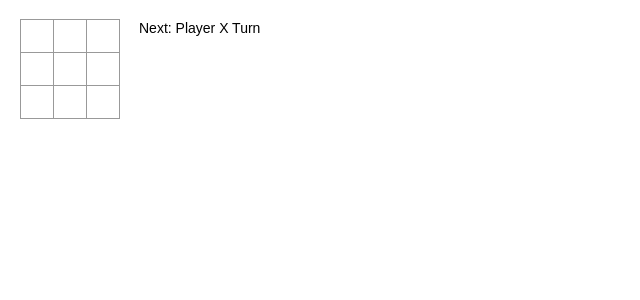
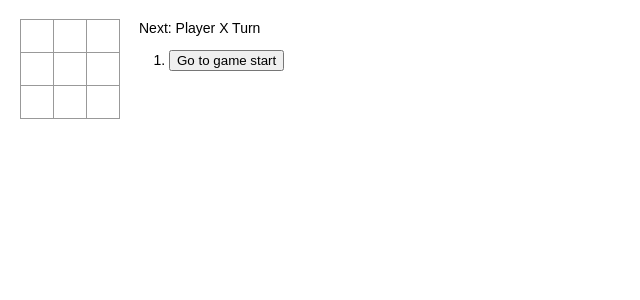
Before and after one commit to dorvilsteven/react-tac-toe, a React (Create React App) app: page / in a window 1280 px wide. Shown: the top 300 px of the page, without its empty margins (0-640 px from the left). Built offline with nearby package versions, Linux system fonts and the light colour scheme.

Commit message:
moved around code to adhere to top down approach, the game component renderes the board, and stores the history of the board, as well as declare winner.

```diff
--- a/src/index.js
+++ b/src/index.js
@@ -78,8 +78,18 @@
     const current = history[history.length-1];
     const winner = calculateWinner(current.squares);
 
+    const moves = history.map((step, move) => {
+      const desc = move ? `Go to move # ${move}` : `Go to game start`;
+      return (
+        <li>
+          <button onClick={() => this.jumpTo(move)}>
+            {desc}
+          </button>
+        </li>
+      )
+    });
+
     let status;
-
     if (winner) {
       status = `Winner: ${winner}!!!`
     } else {
@@ -95,7 +105,7 @@
         </div>
         <div className="game-info">
           <div>{status}</div>
-          <ol>{/* TODO */}</ol>
+          <ol>{moves}</ol>
         </div>
       </div>
     );
```
